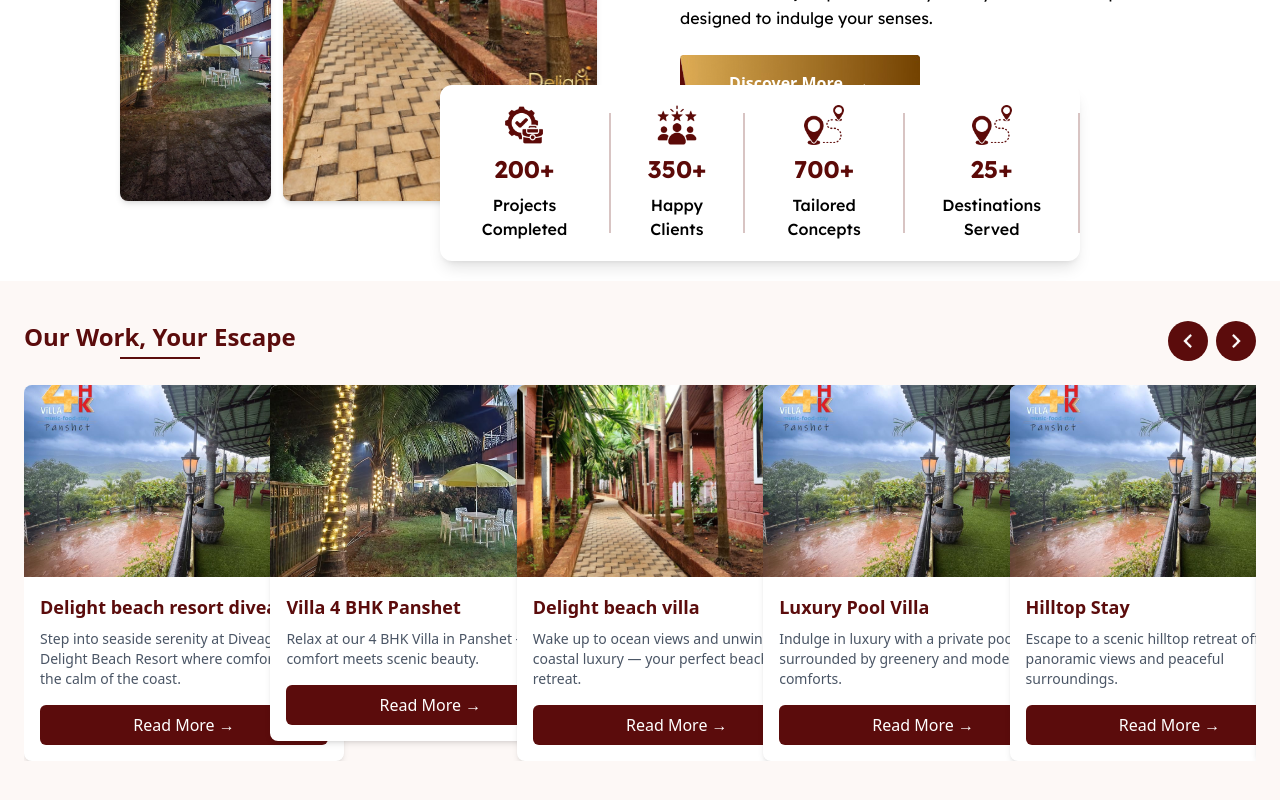
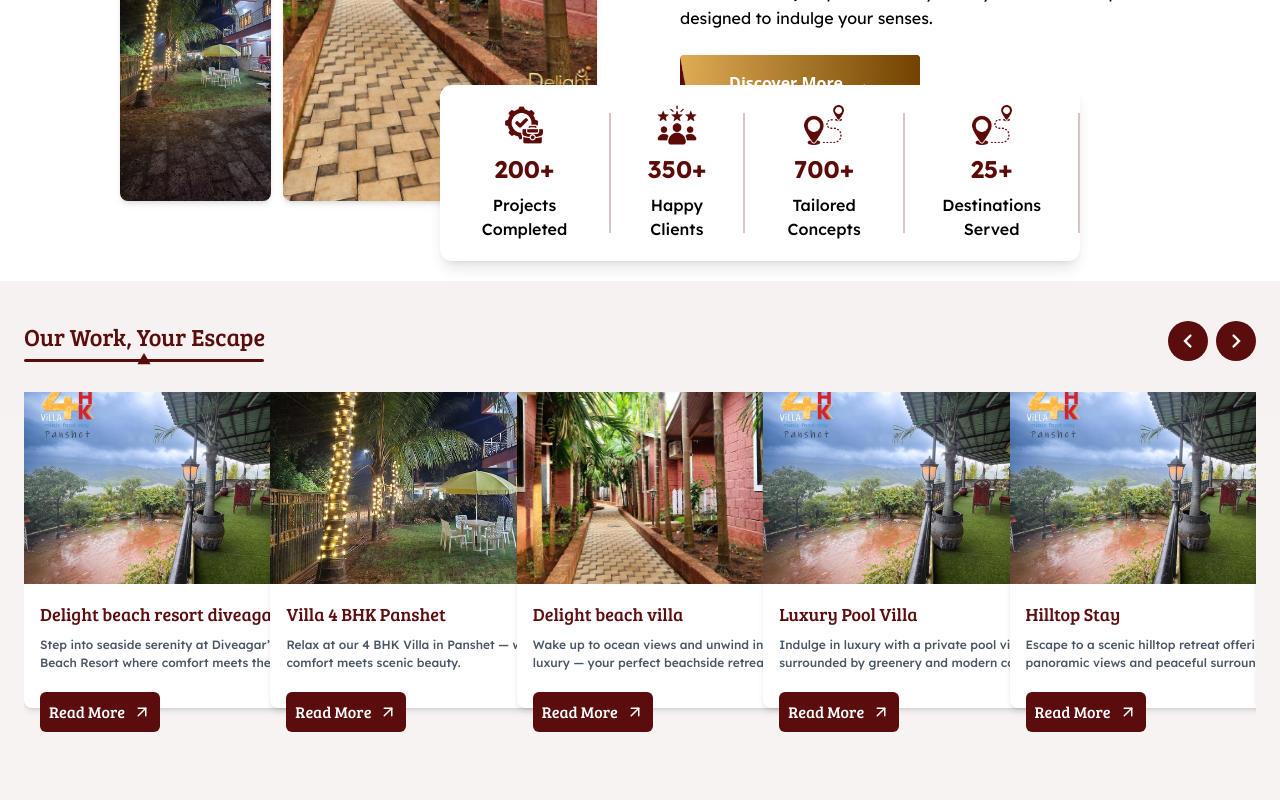
Before and after one commit to Krishkha/midas_touch, a React (Vite) app: page / in a window 1280 px wide. Shown: the part 1107-1907 px from the top of the page. Built offline with nearby package versions, Linux system fonts and the light colour scheme.

Commit message:
style changes in landing page slider

```diff
--- a/src/assets/images/index.js
+++ b/src/assets/images/index.js
@@ -1,29 +1,29 @@
-import logo from '../images/logo.png'
-import banner from '../images/banner.jpg'
-import btn_layout from '../images/btn_layout.png'
-import about_1 from '../images/icons/about_1.png'
-import about_2 from '../images/icons/about_2.png'
-import about_3 from '../images/icons/about_4.png'
-import about_4 from '../images/icons/about_4.png'
-import about_banner_1 from '../images/about_banner_1.jpg'
-import about_banner_2 from '../images/about_banner_2.jpg'
-import about_banner_3 from '../images/about_banner_3.jpg'
-import left_arrow from '../images/icons/left_arrow.png'
-import right_arrow from '../images/icons/right_arrow.png'
-
-
+import logo from "../images/logo.png";
+import banner from "../images/banner.jpg";
+import btn_layout from "../images/btn_layout.png";
+import about_1 from "../images/icons/about_1.png";
+import about_2 from "../images/icons/about_2.png";
+import about_3 from "../images/icons/about_4.png";
+import about_4 from "../images/icons/about_4.png";
+import about_banner_1 from "../images/about_banner_1.jpg";
+import about_banner_2 from "../images/about_banner_2.jpg";
+import about_banner_3 from "../images/about_banner_3.jpg";
+import left_arrow from "../images/icons/left_arrow.png";
+import right_arrow from "../images/icons/right_arrow.png";
+import h1_underline from "../images/icons/h1_underline.png";
 
 export const Images = {
-    logo: logo,
-    banner: banner,
-    btn_layout:btn_layout,
-    about_1: about_1,
-    about_2:about_2,
-    about_3:about_3,
-    about_4:about_4,
-    about_banner_1,
-    about_banner_2,
-    about_banner_3,
-    left_arrow,
-    right_arrow
-}
+  logo,
+  banner,
+  btn_layout,
+  about_1,
+  about_2,
+  about_3,
+  about_4,
+  about_banner_1,
+  about_banner_2,
+  about_banner_3,
+  left_arrow,
+  right_arrow,
+  h1_underline,
+};
--- a/src/component/Slider.jsx
+++ b/src/component/Slider.jsx
@@ -4,6 +4,8 @@
 import "swiper/css";
 import "swiper/css/navigation";
 import { Images } from "../assets/images";
+import { GoArrowUpRight } from "react-icons/go";
+import { FiArrowUpRight } from "react-icons/fi";
 
 const data = [
   {
@@ -52,12 +54,17 @@
 
 const Slider = () => {
   return (
-    <div className="w-full px-6 py-10 bg-[#fdf8f6]">
+    <div className="w-full  px-6 py-10 bg-[#5C0A080D]">
       <div className="text-center mb-6 flex justify-between">
-        <h2 className="text-2xl font-bold text-[#5b0c0c] relative inline-block">
+        <h2
+          className="text-2xl font-bold text-[#5b0c0c] relative inline-block"
+          style={{ fontFamily: "Bree Serif", fontWeight: 400 }}
+        >
           Our Work, Your Escape
-          <span className="block w-20 h-[2px] bg-[#5b0c0c] mx-auto mt-1"></span>
+          {/* <span className="block w-60 h-1 bg-[#5b0c0c] mt-1"></span> */}
+          <img src={Images.h1_underline} className="w-60" alt="" />
         </h2>
+
         {/* Navigation Arrows */}
         <div className="flex gap-2 z-10">
           <button className="prev-btn bg-[#5b0c0c] text-white w-10 h-10 flex items-center justify-center rounded-full hover:bg-[#400909]">
@@ -87,23 +94,34 @@
         //   768: { slidesPerView: 2 },
         //   1024: { slidesPerView: 3 },
         // }}
-        className="gap-0"
+        className="gap-0 h-100"
       >
         {data.map((p) => (
-          <SwiperSlide key={p.id}>
-            <div className="bg-white rounded-lg shadow-md overflow-hidden flex flex-col w-80">
+          <SwiperSlide key={p.id} className="overflow-visible">
+            <div className="bg-white rounded-lg shadow-md flex flex-col w-80 relative pb-5 overflow-visible">
               <img
                 src={p.img}
                 alt={p.title}
                 className="w-full h-48 object-cover"
               />
               <div className="p-4 flex flex-col flex-grow">
-                <h3 className="text-lg font-bold text-[#5b0c0c] mb-2">
+                <h3
+                  className="text-lg font-bold text-[#5b0c0c] mb-2"
+                  style={{ fontFamily: "Bree Serif", fontWeight: 400 }}
+                >
                   {p.title}
                 </h3>
-                <p className="text-sm text-gray-600 flex-grow">{p.desc}</p>
-                <button className="mt-4 bg-[#5b0c0c] text-white px-4 py-2 rounded-md hover:bg-[#400909] transition">
-                  Read More →
+                <p
+                  className="text-[12px] text-gray-600 flex-grow overflow-hidden text-ellipsis line-clamp-2"
+                  style={{ fontFamily: "Lexend", fontWeight: 500 }}
+                >
+                  {p.desc}
+                </p>
+                <button
+                  className=" bg-[#5b0c0c] text-white py-2 rounded-md hover:bg-[#400909] transition w-30 flex items-center justify-center gap-2 absolute top-75"
+                  style={{ fontFamily: "Bree Serif", fontWeight: 400 }}
+                >
+                  Read More <FiArrowUpRight className="text-white text-lg" />
                 </button>
               </div>
             </div>
```
Also changed, not shown: src/assets/images/icons/h1_underline.png (added), src/assets/images/icons/right-down 1.png (added).
